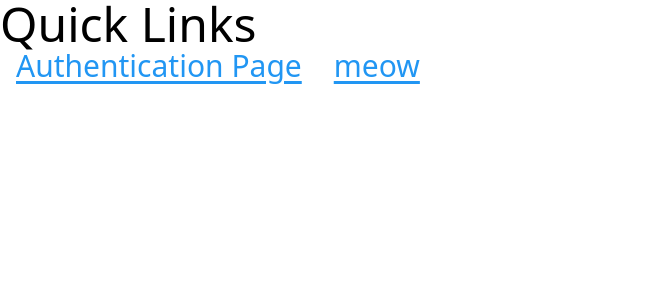
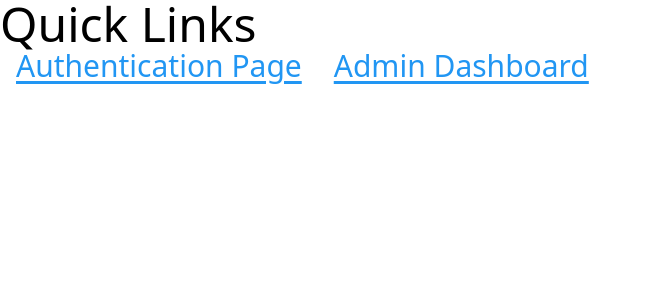
Before and after one commit to kemdav/Tambayan, a Next.js app: page / in a window 1280 px wide. Shown: the top 300 px of the page, without its empty margins (0-650 px from the left). Built offline with nearby package versions, Linux system fonts and the light colour scheme.

Commit message:
fix: centered broadcast

```diff
--- a/src/app/(admin-view)/admin/broadcast-tool/page.tsx
+++ b/src/app/(admin-view)/admin/broadcast-tool/page.tsx
@@ -3,5 +3,9 @@
 import { BroadcastComponentTool } from "@/app/components/ui/general/broadcast-components/broadcast-component-tool";
 
 export default function BroadcastToolPage() {
-  return <div className="w-full flex justify-center items-center min-h-screen ml-8"><BroadcastComponentTool /></div>;
+  return (
+    <div className="w-full flex justify-center items-center min-h-screen">
+      <BroadcastComponentTool />
+    </div>
+  );
 }
--- a/src/app/page.tsx
+++ b/src/app/page.tsx
@@ -20,7 +20,7 @@
           className="text-action-light-blue text-3xl"
           onClick={() => router.push("/admin/dashboard")}
         >
-          meow
+          Admin Dashboard
         </Button>
       </ul>
     </main>
```
